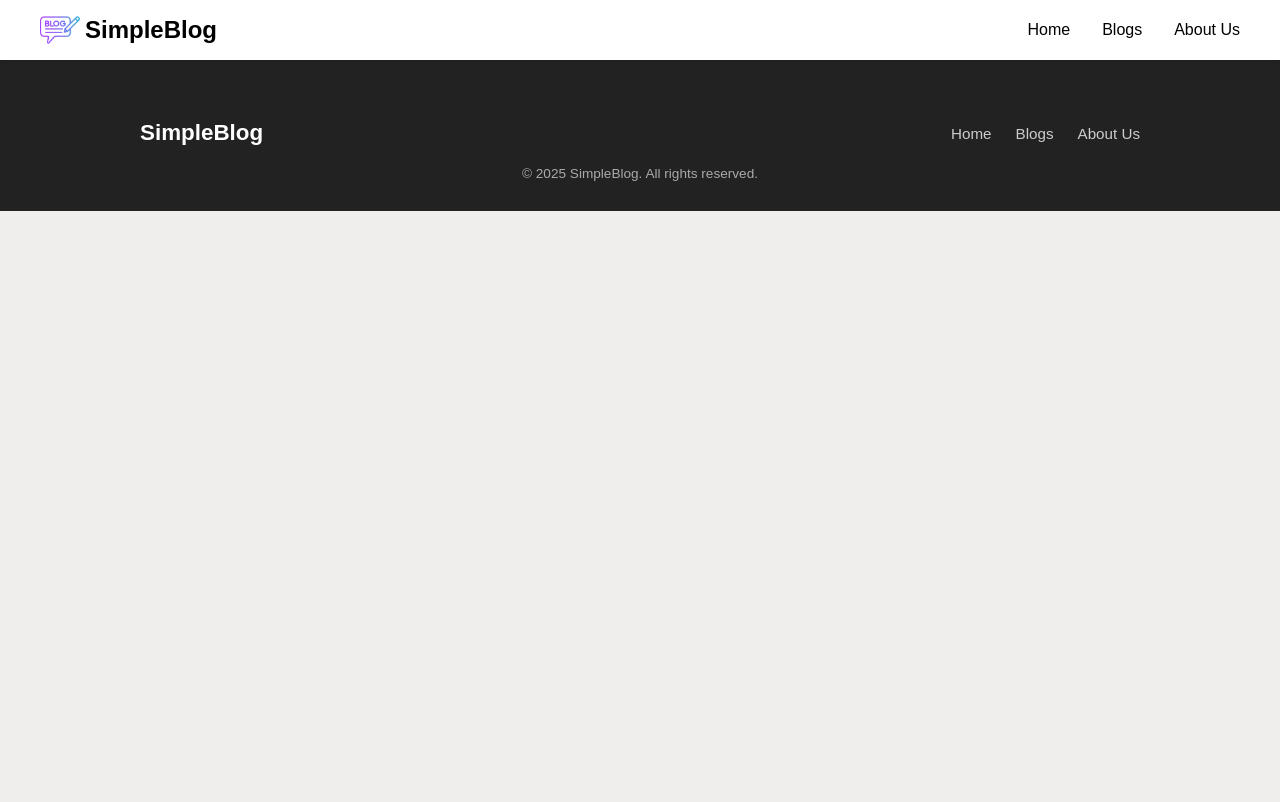
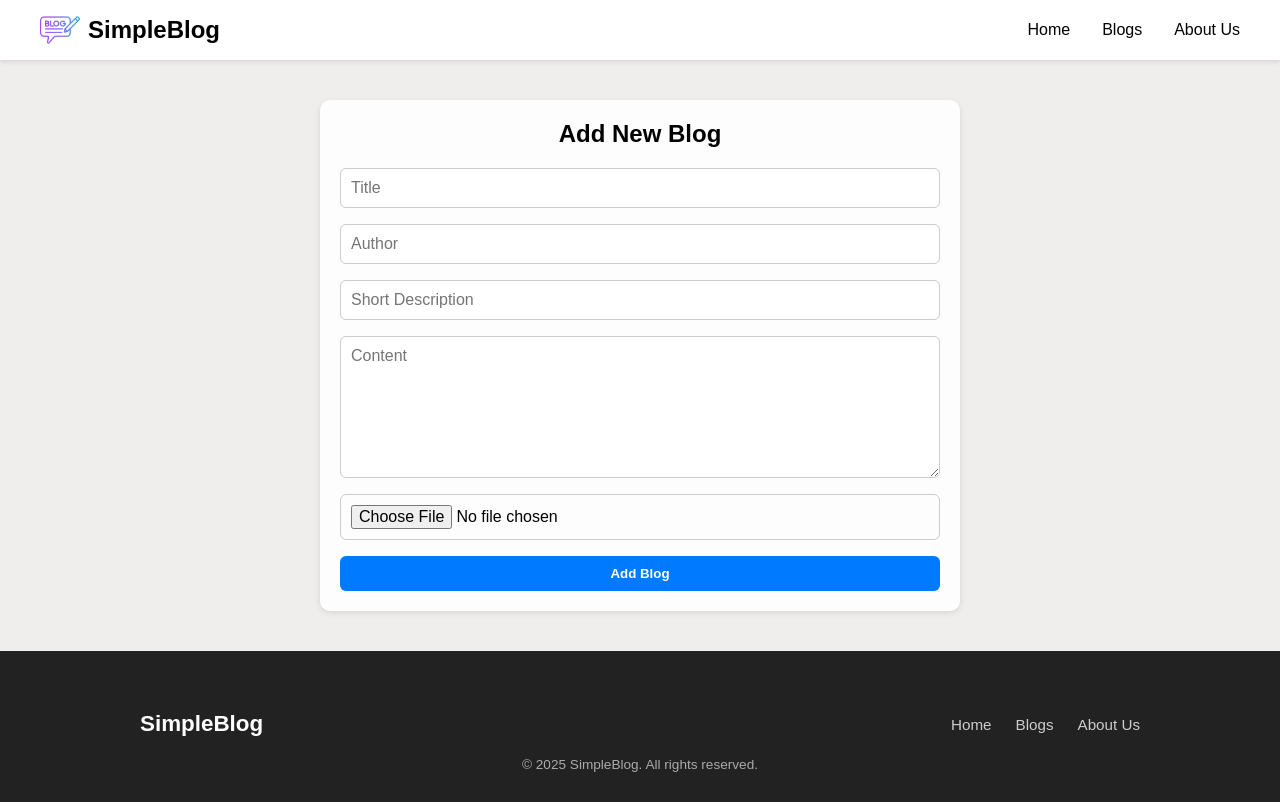
Before and after one commit to ZAKARIAGHAZI/SimpleBlog, a React (Vite) app: page /add-blog in a window 1280 px wide. Built offline with nearby package versions, Linux system fonts and the light colour scheme; no server answers; the HTML template or start-up script is replaced by a standard one; a web font is replaced by a local one.

Commit message:
adding the Add Blogs page and making the nav links dynamique

```diff
--- a/src/App.jsx
+++ b/src/App.jsx
@@ -1,4 +1,6 @@
-import { Routes, Route , useLocation} from "react-router-dom";
+import { useEffect } from "react";
+import { Routes, Route, useLocation } from "react-router-dom";
+import AddBlog from "./pages/Addblog";
 import Header from "./components/Header";
 import HeroSection from "./components/HeroSection";
 import Blogs from "./components/Blogs";
@@ -8,13 +10,27 @@ import Footer from "./components/Footer";
 
 function App() {
   const location = useLocation();
-  const isHome = location.pathname === "/"
+  const isHome = location.pathname === "/";
+
+  useEffect(() => {
+    if (location.state?.scrollTo) {
+      const target = document.getElementById(location.state.scrollTo);
+      if (target) {
+        // Small delay ensures section is rendered before scrolling
+        setTimeout(() => {
+          target.scrollIntoView({ behavior: "smooth" });
+        }, 100);
+      }
+    }
+  }, [location]);
+
   return (
     <>
       <Header />
       {isHome && <HeroSection />}
       <Routes>
         <Route path="/" element={<Blogs />} />
+        <Route path="/add-blog" element={<AddBlog />} />
         <Route path="/blog/:index" element={<BlogDetail />} />
       </Routes>
       {isHome && <AboutUs />}
--- a/src/components/Blogs.jsx
+++ b/src/components/Blogs.jsx
@@ -15,7 +15,19 @@ const Blogs = () => {
       try {
         const res = await fetch(API_URL);
         const data = await res.json();
-        setArticles(data.articles);
+
+        const localBlogs = JSON.parse(localStorage.getItem("userBlogs")) || [];
+
+        // Map local blogs to match API format
+        const formattedLocalBlogs = localBlogs.map((blog, i) => ({
+          ...blog,
+          urlToImage: blog.image,
+          description: blog.content,
+          publishedAt: blog.publishedAt || new Date().toISOString(),
+          isLocal: true, // flag for routing
+        }));
+
+        setArticles([...formattedLocalBlogs, ...data.articles]);
       } catch (err) {
         console.error("Error fetching articles:", err);
       }
@@ -32,10 +44,10 @@ const Blogs = () => {
   };
 
   return (
-    <section className="blogs-container">
+    <section className="blogs-container" id="Blogs">
       <h1>Blogs</h1>
       {articles.slice(0, visible).map((article, index) => (
-        <div id="blogs" className="blogs-card" key={index}>
+        <div className="blogs-card" key={index}>
           <div className="content">
             <div className="image-wrapper">
               <img
@@ -62,6 +74,7 @@ const Blogs = () => {
           </div>
         </div>
       ))}
+
       {visible < articles.length && (
         <button className="voir-plus-btn" onClick={handleLoadMore}>
           Voir plus
--- a/src/components/Header.jsx
+++ b/src/components/Header.jsx
@@ -1,36 +1,48 @@
 import { useState } from "react";
-import "../styles/Header.css";4
-import logoIcon from "../assets/blogsIcon.png"
+import { useNavigate, useLocation } from "react-router-dom";
+import "../styles/Header.css";
+import logoIcon from "../assets/blogsIcon.png";
 
 const Header = () => {
   const [isOpen, setIsOpen] = useState(false);
+  const navigate = useNavigate();
+  const location = useLocation();
 
   const toggleMenu = () => setIsOpen(!isOpen);
+
+  const handleNavClick = (targetId) => {
+    setIsOpen(false); // close mobile menu
+
+    if (location.pathname !== "/") {
+      navigate("/", { state: { scrollTo: targetId } });
+    } else {
+      const target = document.getElementById(targetId);
+      if (target) {
+        target.scrollIntoView({ behavior: "smooth" });
+      }
+    }
+  };
 
   return (
     <header>
       <div className="container">
         <div className="logo">
-          <img src={logoIcon} alt="" />
+          <img src={logoIcon} alt="Logo" />
           <p>SimpleBlog</p>
         </div>
 
         <nav className={`links-section ${isOpen ? "open" : ""}`}>
           <ul>
             <li>
-              <a href="#home" onClick={() => setIsOpen(false)}>
-                Home
-              </a>
+              <button onClick={() => handleNavClick("home")}>Home</button>
             </li>
             <li>
-              <a href="#blogs" onClick={() => setIsOpen(false)}>
-                Blogs
-              </a>
+              <button onClick={() => handleNavClick("Blogs")}>Blogs</button>
             </li>
             <li>
-              <a href="#AboutUS" onClick={() => setIsOpen(false)}>
+              <button onClick={() => handleNavClick("AboutUS")}>
                 About Us
-              </a>
+              </button>
             </li>
           </ul>
         </nav>
--- a/src/components/HeroSection.jsx
+++ b/src/components/HeroSection.jsx
@@ -1,7 +1,10 @@
 import "../styles/HeroSection.css";
 import heroSection from "../assets/heroSection.jpg";
+import { useNavigate } from "react-router-dom";
 
 const HeroSection = () => {
+
+  const navigate = useNavigate();
   return (
     <section id="home" className="hero">
       <div className="hero-content">
@@ -11,7 +14,7 @@ const HeroSection = () => {
             Discover insightful articles, share your thoughts, and become part
             of our growing blogging community.
           </p>
-          <button className="add-blog-btn">Add Blog</button>
+          <button className="add-blog-btn" onClick={() => navigate("/add-blog")}>Add Blog</button>
         </div>
         <div className="image-content">
           <img src={heroSection} alt="Blog hero" />
--- /dev/null
+++ b/src/pages/Addblog.jsx
@@ -0,0 +1,102 @@
+import { useState } from "react";
+import { useNavigate } from "react-router-dom";
+import "../styles/AddBlog.css";
+
+const AddBlog = () => {
+  const [blog, setBlog] = useState({
+    title: "",
+    author: "",
+    description: "",
+    content: "",
+    image: "",
+  });
+
+  const navigate = useNavigate();
+
+  const handleChange = (e) => {
+    const { name, value } = e.target;
+    setBlog((prev) => ({ ...prev, [name]: value }));
+  };
+
+  const handleImageUpload = (e) => {
+    const file = e.target.files[0];
+    const reader = new FileReader();
+
+    reader.onloadend = () => {
+      setBlog((prev) => ({ ...prev, image: reader.result })); // base64 string
+    };
+
+    if (file) {
+      reader.readAsDataURL(file);
+    }
+  };
+
+  const handleSubmit = (e) => {
+    e.preventDefault();
+
+    const existingBlogs = JSON.parse(localStorage.getItem("userBlogs")) || [];
+    const newBlog = {
+      ...blog,
+      publishedAt: new Date().toISOString(),
+    };
+
+    localStorage.setItem(
+      "userBlogs",
+      JSON.stringify([...existingBlogs, newBlog])
+    );
+    navigate("/");
+  };
+
+  return (
+    <div className="add-blog-form-container">
+      <h2>Add New Blog</h2>
+      <form onSubmit={handleSubmit}>
+        <input
+          type="text"
+          name="title"
+          placeholder="Title"
+          value={blog.title}
+          onChange={handleChange}
+          required
+        />
+
+        <input
+          type="text"
+          name="author"
+          placeholder="Author"
+          value={blog.author}
+          onChange={handleChange}
+          required
+        />
+
+        <input
+          type="text"
+          name="description"
+          placeholder="Short Description"
+          value={blog.description}
+          onChange={handleChange}
+          required
+        />
+
+        <textarea
+          name="content"
+          placeholder="Content"
+          value={blog.content}
+          onChange={handleChange}
+          required
+        />
+
+        <input
+          type="file"
+          accept="image/*"
+          onChange={handleImageUpload}
+          required
+        />
+
+        <button type="submit">Add Blog</button>
+      </form>
+    </div>
+  );
+};
+
+export default AddBlog;
--- a/src/pages/BlogDetail.jsx
+++ b/src/pages/BlogDetail.jsx
@@ -1,5 +1,6 @@
 import { useLocation, useNavigate } from "react-router-dom";
 import "../styles/BlogDetail.css";
+import herosection from "../assets/herosection.jpg"
 
 const BlogDetail = () => {
   const { state } = useLocation();
@@ -18,7 +19,7 @@ const BlogDetail = () => {
     <div className="blog-detail-container">
       <div className="blog-detail-card">
         <img
-          src={urlToImage || "https://via.placeholder.com/600x300"}
+          src={urlToImage || herosection }
           alt={title}
         />
 
--- /dev/null
+++ b/src/styles/AddBlog.css
@@ -0,0 +1,46 @@
+.add-blog-form-container {
+  max-width: 600px;
+  margin: 40px auto;
+  padding: 20px;
+  background-color: #fdfdfd;
+  box-shadow: 0 2px 6px rgba(0,0,0,0.1);
+  border-radius: 10px;
+}
+
+.add-blog-form-container h2 {
+  text-align: center;
+  margin-bottom: 20px;
+}
+
+.add-blog-form-container form {
+  display: flex;
+  flex-direction: column;
+  gap: 1rem;
+}
+
+.add-blog-form-container input,
+.add-blog-form-container textarea {
+  padding: 10px;
+  border: 1px solid #ccc;
+  border-radius: 6px;
+  font-size: 1rem;
+}
+
+.add-blog-form-container textarea {
+  min-height: 120px;
+  resize: vertical;
+}
+
+.add-blog-form-container button {
+  padding: 10px;
+  background-color: #007bff;
+  color: white;
+  border: none;
+  border-radius: 6px;
+  cursor: pointer;
+  font-weight: bold;
+}
+
+.add-blog-form-container button:hover {
+  background-color: #0056b3;
+}
--- a/src/styles/Header.css
+++ b/src/styles/Header.css
@@ -13,11 +13,13 @@ header {
   display: flex;
   align-items: center;
   justify-content: space-between;
+  max-width: 1200px;
+  margin: 0 auto;
 }
+
 .logo {
   display: flex;
   align-items: center;
-
 }
 
 .logo p {
@@ -25,27 +27,40 @@ header {
   font-weight: bold;
   margin: 0;
 }
+
 .logo img {
-    width: 40px;
-    margin-right: 5px;
-    cursor: pointer;
+  width: 40px;
+  height: 40px;
+  margin-right: 8px;
+  object-fit: cover;
+  cursor: pointer;
 }
+
+/* Navigation links */
 .links-section ul {
-  list-style-type: none;
+  list-style: none;
   display: flex;
+  align-items: center;
   gap: 2rem;
   margin: 0;
   padding: 0;
 }
 
-.links-section ul li a {
-  text-decoration: none;
+.links-section ul li {
+  display: flex;
+}
+
+.links-section ul li button {
+  background: none;
+  border: none;
+  font-size: 1rem;
+  font-weight: 500;
   color: black;
-  font-weight: 500;
+  cursor: pointer;
   transition: color 0.3s ease;
 }
 
-.links-section ul li a:hover {
+.links-section ul li button:hover {
   color: #007bff;
 }
 
@@ -75,6 +90,7 @@ header {
     flex-direction: column;
     align-items: center;
     display: none;
+    padding-bottom: 1rem;
   }
 
   .links-section.open {
```
